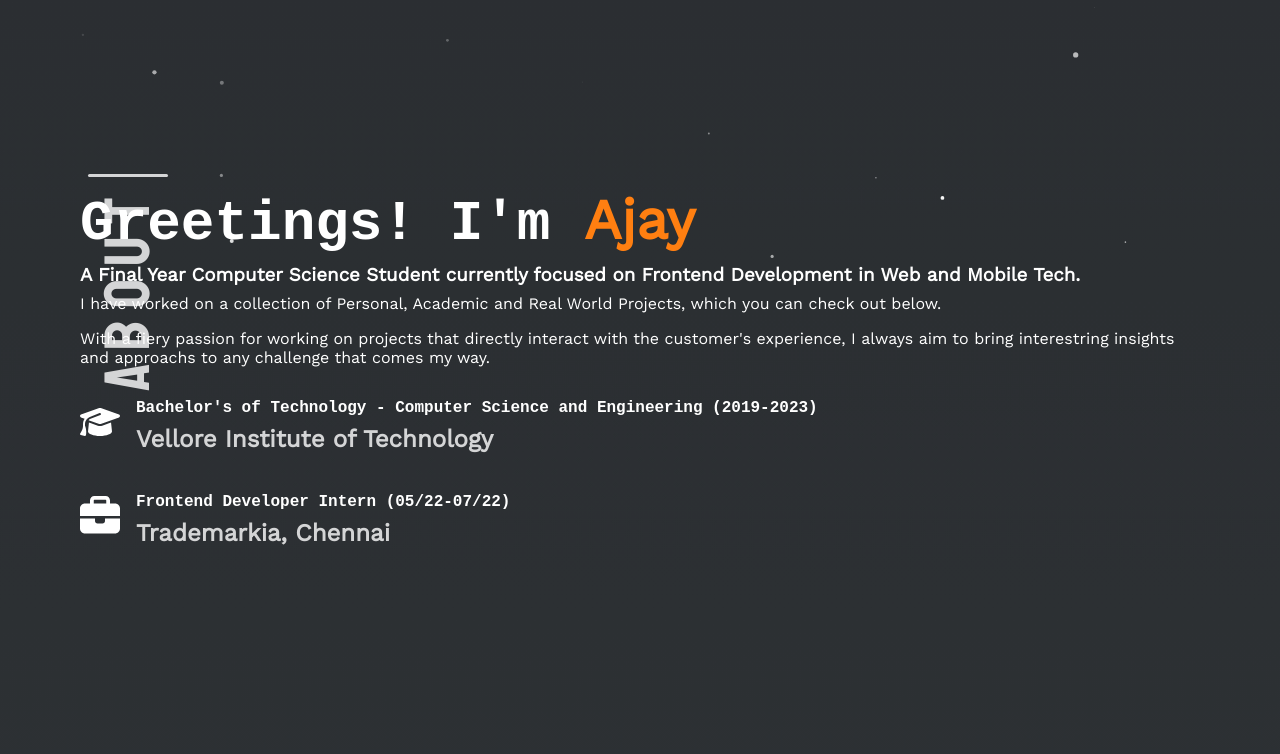
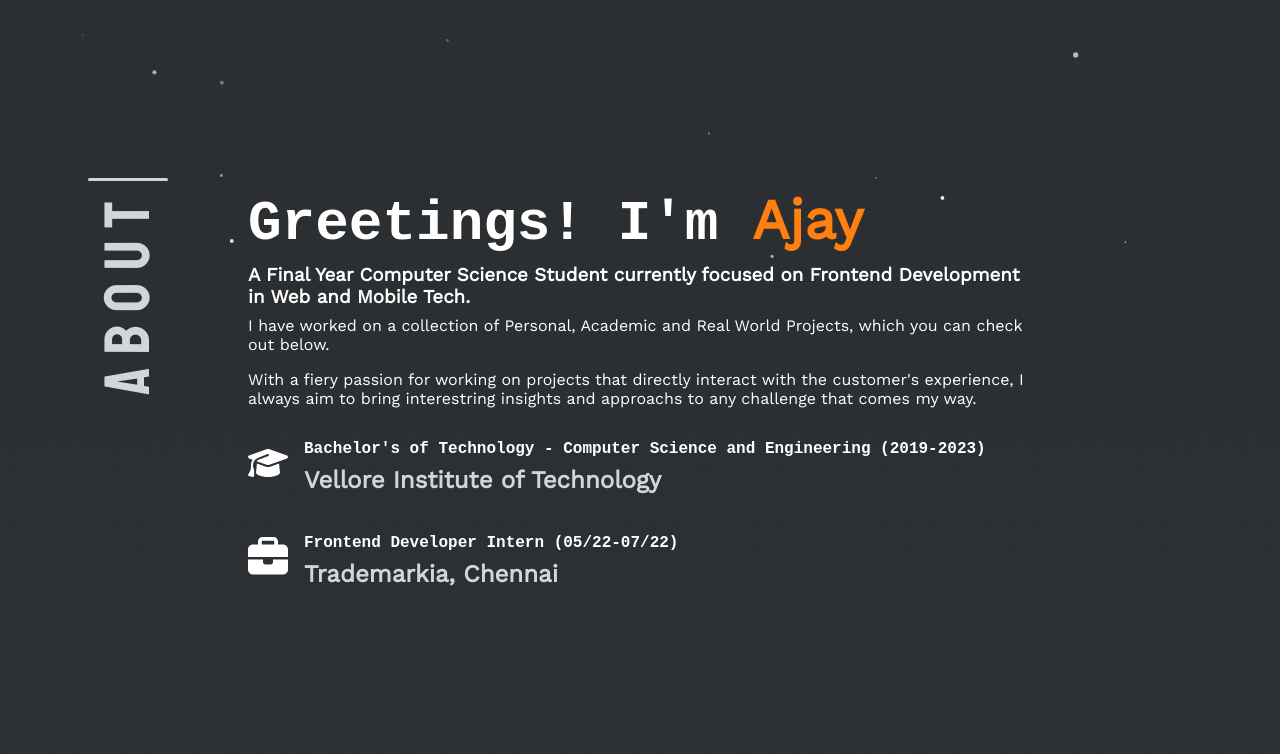
Before and after one commit to ajaytitus1386/Portio, a Gatsby site: page / in a window 1280 px wide. Shown: the part 530-1284 px from the top of the page. Built offline with nearby package versions, Linux system fonts and the light colour scheme; Gatsby itself is replaced by a stand-in of ours; a web font is replaced by a local one.

Commit message:
fix: uncomment style

```diff
--- a/src/styles/sections/about.module.scss
+++ b/src/styles/sections/about.module.scss
@@ -1,7 +1,6 @@
 @import "../config";
 @import "../mixins";
 .container {
-  //max-width: $safe-width;
   display: flex;
   flex-direction: column;
   align-items: center;
@@ -11,16 +10,17 @@
   transition: ease-in 500ms;
   width: 100%;
 
+  @include mobile-above {
+    align-items: flex-start;
+    padding: 4rem;
+    max-width: $safe-width;
+  }
+
   .hello {
     font-size: 3.5 * $font-size-global;
     strong {
       color: $hue-color;
     }
-  }
-
-  @include mobile-above {
-    align-items: flex-start;
-    padding: 4rem;
   }
 
   .accolade {
```
